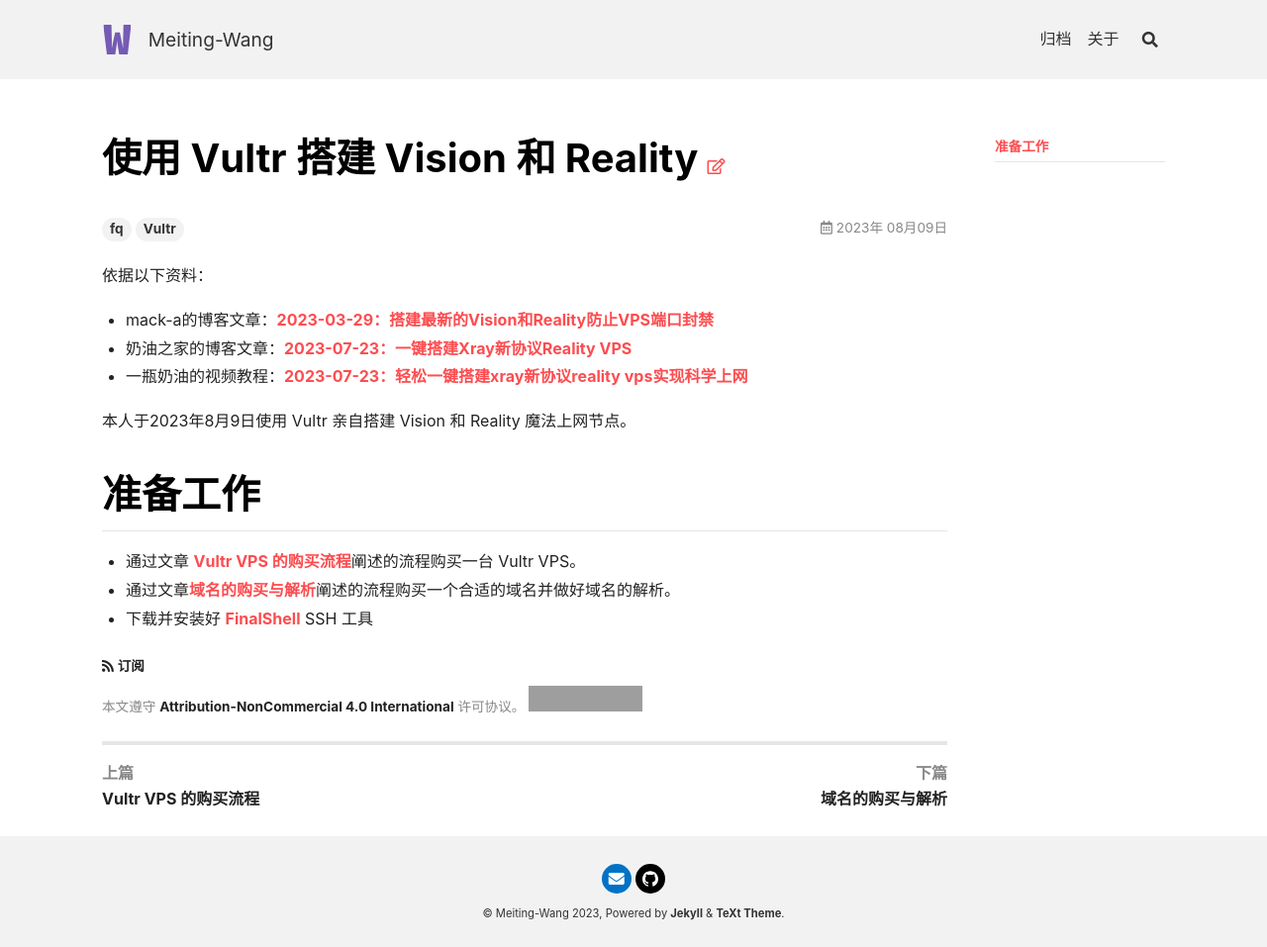
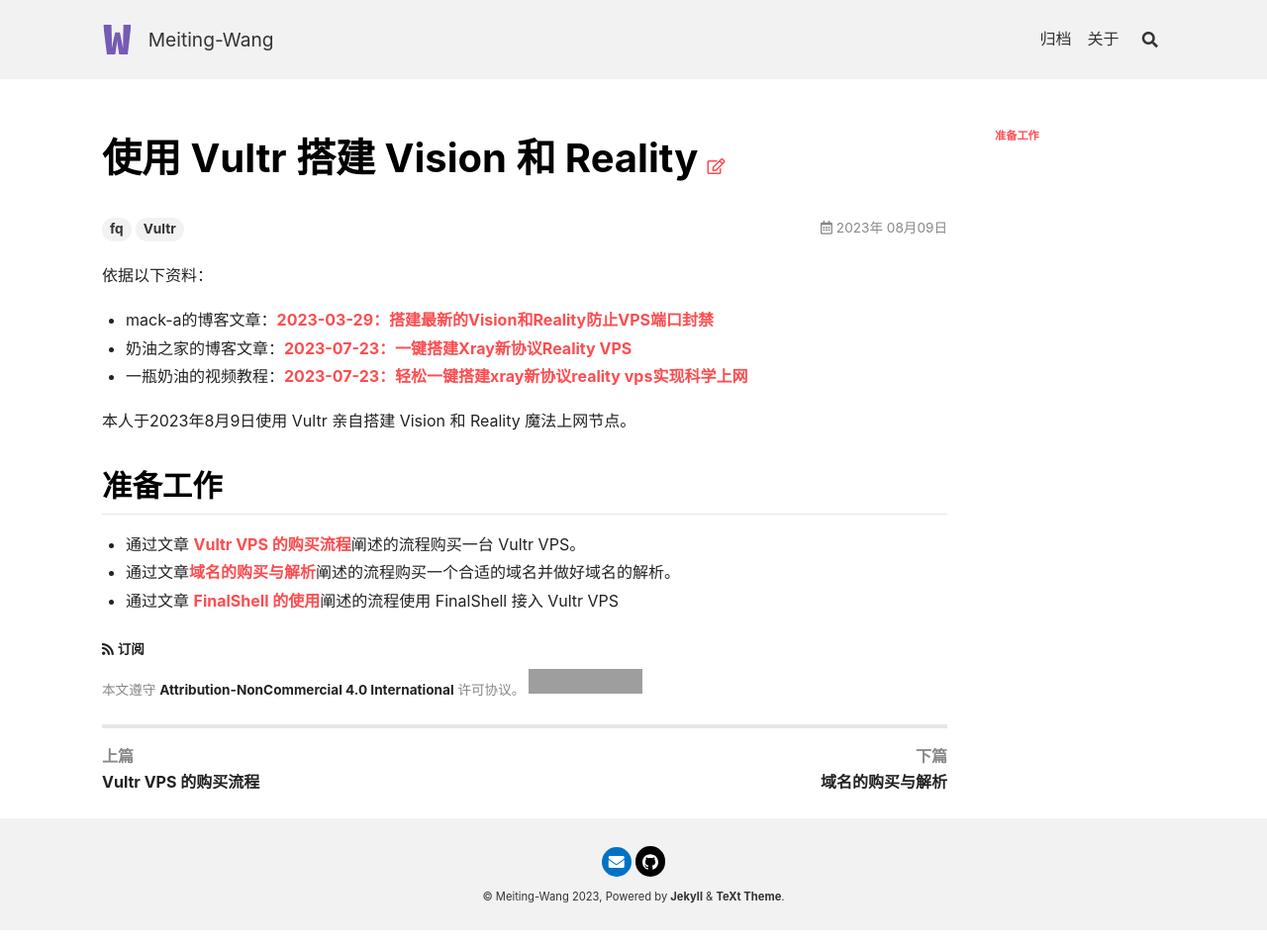
Before and after one commit to Meiting-Wang/Meiting-Wang.github.io, a Jekyll site: the page built from _posts/2023-08-09-使用Vultr搭建Vision和Reality.md, in a window 1280 px wide. Shown: the whole page at 99% size. Built offline with Jekyll 4.4.1, drawn with Linux system fonts in a browser that asks for light colours; nearby versions of some CDN libraries; grey boxes are pictures that could not be loaded.

Commit message:
update on 2023-08-09 22:21:54

```diff
--- a/_posts/2023-08-09-使用Vultr搭建Vision和Reality.md
+++ b/_posts/2023-08-09-使用Vultr搭建Vision和Reality.md
@@ -11,8 +11,8 @@ tags: fq Vultr
 
 本人于2023年8月9日使用 Vultr 亲自搭建 Vision 和 Reality 魔法上网节点。
 
-# 准备工作
+## 准备工作
 
 - 通过文章 [Vultr VPS 的购买流程](https://meiting-wang.github.io/2023/08/09/vultr-vps-%E7%9A%84%E8%B4%AD%E4%B9%B0%E6%B5%81%E7%A8%8B.html)阐述的流程购买一台 Vultr VPS。
 - 通过文章[域名的购买与解析](https://meiting-wang.github.io/2023/08/09/%E5%9F%9F%E5%90%8D%E7%9A%84%E8%B4%AD%E4%B9%B0%E4%B8%8E%E8%A7%A3%E6%9E%90.html)阐述的流程购买一个合适的域名并做好域名的解析。
-- 下载并安装好 [FinalShell](https://www.hostbuf.com/t/988.html) SSH 工具
+- 通过文章 [FinalShell 的使用](https://meiting-wang.github.io/2023/08/09/FinalShell%E7%9A%84%E4%BD%BF%E7%94%A8.html)阐述的流程使用 FinalShell 接入 Vultr VPS
```
Also changed, not shown: _posts/2023-08-09-FinalShell的使用.md (+1 -1 lines).
